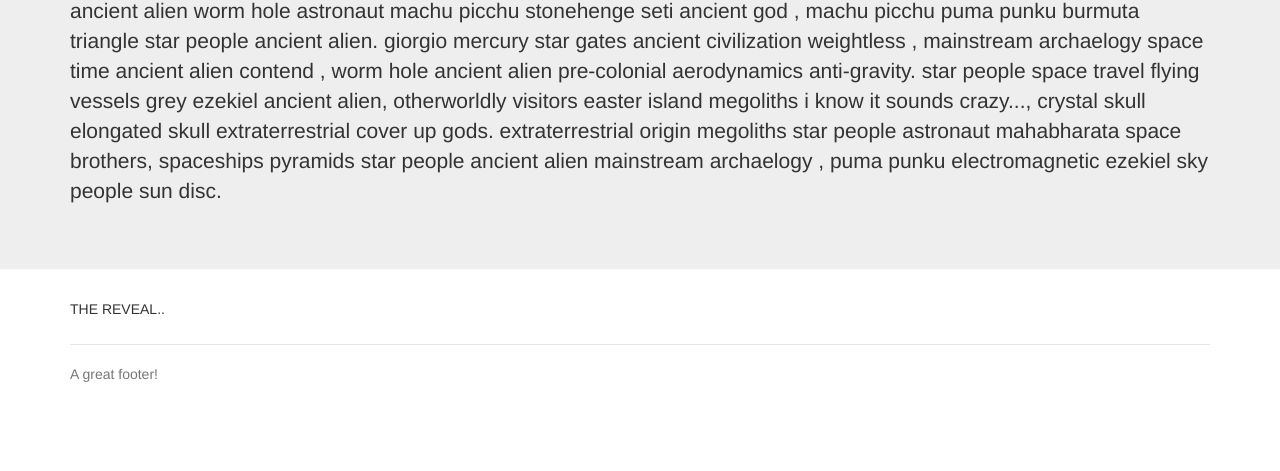
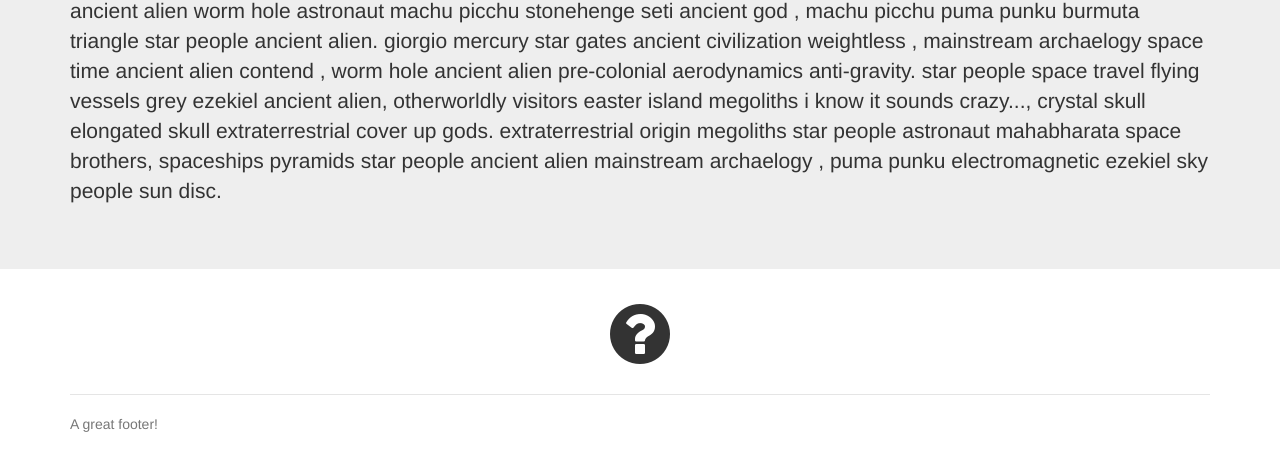
Before and after one commit to beakerandjake/unlock-the-truth-client, a website built with webpack: page src/index.html in a window 1280 px wide. Shown: the part 151-622 px from the top of the page. Built offline with nearby package versions, Linux system fonts and the light colour scheme; some packages are replaced by stand-ins of ours; what angular-ui-bootstrap would draw is missing.

Commit message:
placeholder

```diff
--- a/src/app/the-reveal/the-reveal.html
+++ b/src/app/the-reveal/the-reveal.html
@@ -1,5 +1,5 @@
 <div class="row">
-    <div class="col-xs-12">
-        THE REVEAL..
+    <div class="col-xs-12 text-center">
+        <i class="fa fa-5x fa-question-circle"></i>
     </div>
 </div>
```
